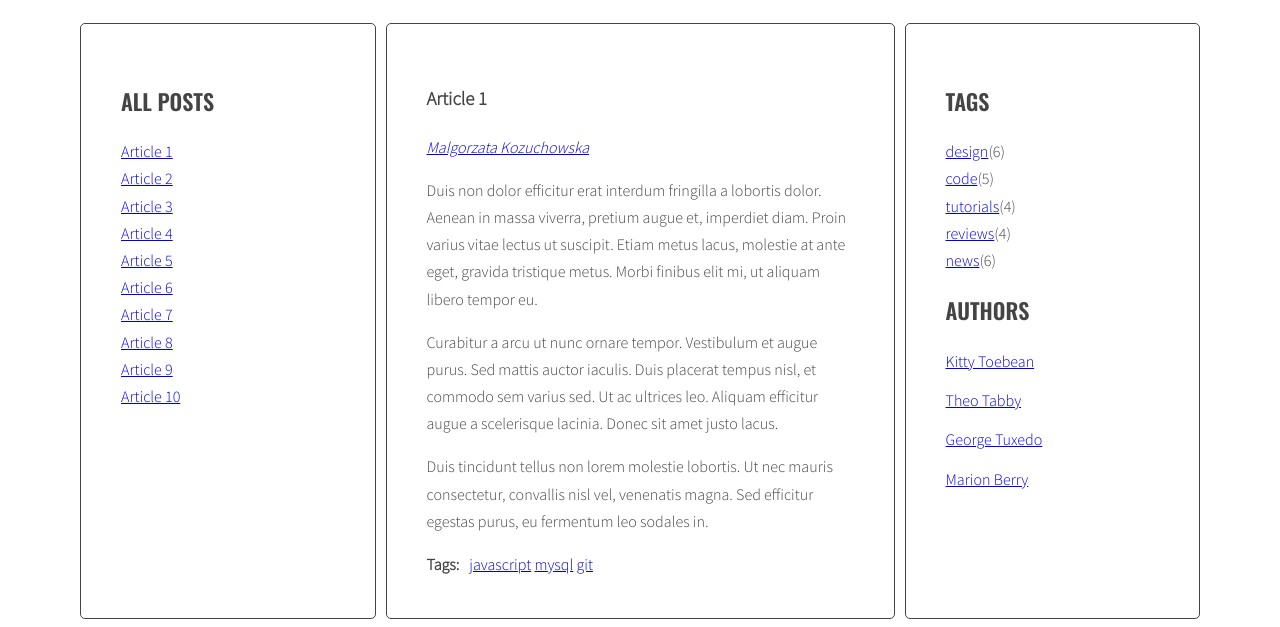
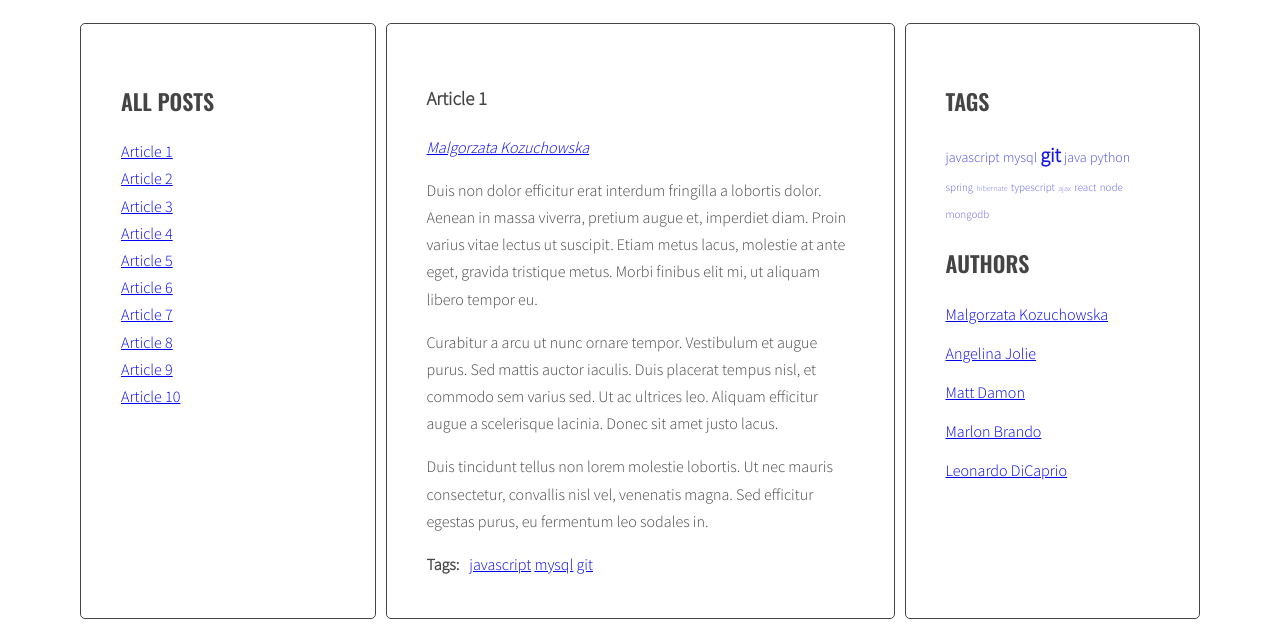
Before and after one commit to KrzysztofPiatkowski/javascript-blog, a website: page index.html in a window 1280 px wide. Shown: the part 220-847 px from the top of the page. Drawn offline with nearby package versions, Linux system fonts and the light colour scheme.

Commit message:
Add cloud of Tags and link to the Authors in the rigth sidebar

```diff
--- a/index.html
+++ b/index.html
@@ -160,15 +160,15 @@
             <aside class="sidebar" aria-label="Related information2">
               <h2 class="section-title">Tags</h2>
               <ul class="list tags">
-                <li><a href="#">design</a><span>(6)</span></li>
+                <!-- <li><a href="#">design</a><span>(6)</span></li>
                 <li><a href="#">code</a><span>(5)</span></li>
                 <li><a href="#">tutorials</a><span>(4)</span></li>
                 <li><a href="#">reviews</a><span>(4)</span></li>
-                <li><a href="#">news</a><span>(6)</span></li>
+                <li><a href="#">news</a><span>(6)</span></li> -->
               </ul>
               <h2 class="section-title">Authors</h2>
               <ul class="list authors">
-                <li>
+                <!-- <li>
                   <a href="#">
                     <span class="author-name">Kitty Toebean</span>
                   </a>
@@ -187,7 +187,7 @@
                   <a href="#">
                     <span class="author-name">Marion Berry</span>
                   </a>
-                </li>
+                </li> -->
               </ul>
             </aside>
           </main>
--- a/js/script.js
+++ b/js/script.js
@@ -98,9 +98,56 @@ const optArticleSelector = '.post',
 optTitleSelector = '.post-title',
 optTitleListSelector = '.titles',
 optArticleTagsSelector = '.post-tags .list',
-optArticleAuthorSelector = '.post-author';
+optArticleAuthorSelector = '.post-author',
+optTagsListSelector = '.tags.list',
+optCloudClassCount = 5,
+optCloudClassPrefix = 'tag-size-',
+optAuthorsListSelector = '.authors.list';
+
+function calculateTagsParams(tags) {
+  /* tagsObject = {};
+  const newArray = Object.values(tags);
+  let min = newArray[0];
+  let max = 0;
+  for (let i=1; i<newArray.length; i++) {
+    if (newArray[i]<min) {
+      min = newArray[i];
+    } else if (newArray[i]>max) {
+      max = newArray[i];
+    }
+  }
+  tagsObject.min = min;
+  tagsObject.max = max;
+  return tagsObject; */
+
+  const params = {max: 0, min: 999999};
+
+  for (let tag in tags) {
+    console.log(tag + ' is used ' + tags[tag] + ' times');
+    if (tags[tag] > params.max) {
+      params.max = tags[tag];
+    }
+    if (tags[tag] < params.min) {
+      params.min = tags[tag];
+    }
+  }
+  return params;
+}
+
+function calculateTagClass (count, params) {
+  const normalizedCount = count - params.min;
+  const normalizedMax = params.max - params.min;
+  const percentage = normalizedCount / normalizedMax;
+  const classNumber = Math.floor( percentage * (optCloudClassCount - 1) + 1 );
+  return `${optCloudClassPrefix}${classNumber}`;
+}
 
 function generateTags(){
+  /* [NEW] create a new variable allTags with an empty array
+  let allTags = []; */
+  /* [NEW] create a new variable allTags with an empty object */
+  let allTags = {};
+
   /* find all articles */
   const articles = document.querySelectorAll(optArticleSelector);
 
@@ -134,6 +181,19 @@ function generateTags(){
       html = html + linkHTML;
       console.log(html);
 
+      /* [NEW] check if this link is NOT already in allTags
+      if(allTags.indexOf(linkHTML) == -1){
+         [NEW] add generated code to allTags array
+        allTags.push(linkHTML);
+      } */
+     /* [NEW] check if this link is NOT already in allTags */
+      if(!allTags[tag]) {
+      /* [NEW] add tag to allTags object */
+        allTags[tag] = 1;
+      } else {
+        allTags[tag]++;
+      }
+
     /* END LOOP: for each tag */
     }
 
@@ -142,6 +202,34 @@ function generateTags(){
 
   /* END LOOP: for every article: */
   }
+  /* [NEW] find list of tags in right column */
+  const tagList = document.querySelector(optTagsListSelector);
+
+  /* [NEW] add html from allTags to tagList
+  tagList.innerHTML = allTags.join(' '); */
+  console.log(allTags);
+
+  const tagsParams = calculateTagsParams(allTags);
+  console.log('tagsParams:', tagsParams)
+  /* [NEW] create variable for all links HTML code */
+  let allTagsHTML = '';
+
+  /* [NEW] START LOOP: for each tag in allTags: */
+  for(let tag in allTags){
+    /* [NEW] generate code of a link and add it to allTagsHTML */
+    //allTagsHTML += '<li><a href="#tag-'+tag+'">'+tag+'</a></li> ' + ' (' + allTags[tag] + ') ';
+    const tagLinkHTML = '<li><a href="#tag-'+tag+'" class="' + calculateTagClass(allTags[tag], tagsParams) +'">'+tag+'</a></li> ';
+    console.log('tagLinkHTML:', tagLinkHTML);
+
+    /* [NEW] generate code of a link and add it to allTagsHTML */
+    allTagsHTML += tagLinkHTML;
+
+  }
+  /* [NEW] END LOOP: for each tag in allTags: */
+
+  /*[NEW] add HTML from allTagsHTML to tagList */
+  tagList.innerHTML = allTagsHTML;
+
 }
 
 generateTags();
@@ -159,11 +247,11 @@ function tagClickHandler(event){
 
   /* make a new constant "tag" and extract tag from the "href" constant */
   const tag = href.replace('#tag-', '');
-  console.log(tag);
+  //console.log(tag);
 
   /* find all tag links with class active */
   const activeTagLinks = document.querySelectorAll('a.active[href^="#tag-"]');
-  console.log(activeTagLinks);
+  //console.log(activeTagLinks);
 
   /* START LOOP: for each active tag link */
   for (let activeTagLink of activeTagLinks) {
@@ -176,7 +264,7 @@ function tagClickHandler(event){
 
   /* find all tag links with "href" attribute equal to the "href" constant */
   const tagLinks = document.querySelectorAll('a[href="' + href + '"]');
-  console.log('Taglink to : '+tagLinks);
+  //console.log('Taglink to : '+tagLinks);
 
   /* START LOOP: for each found tag link */
   for (let tagLink of tagLinks) {
@@ -208,6 +296,9 @@ function addClickListenersToTags(){
 addClickListenersToTags();
 
 function generateAuthors(){
+
+  /* [NEW] create a new variable allAuthors with an empty object */
+  let allAuthors = [];
   /* find all articles */
   const articles = document.querySelectorAll(optArticleSelector);
 
@@ -231,13 +322,24 @@ function generateAuthors(){
 
       /* add generated code to html variable */
       html = html + linkHTML;
-      console.log(html);
+      //console.log(html);
+
+      /* [NEW] check if this link is NOT already in allAuthors */
+      if(allAuthors.indexOf(linkHTML) == -1){
+        /* [NEW] add generated code to allTags array */
+        allAuthors.push(linkHTML);
+      }
 
     /* insert HTML of all the links into the author wrapper */
     authorWrapper.insertAdjacentHTML('beforeend', html);
 
   /* END LOOP: for every article: */
   }
+   /* [NEW] find list of tags in right column */
+   const authorList = document.querySelector(optAuthorsListSelector);
+
+   /* [NEW] add html from allTags to tagList */
+   authorList.innerHTML = allAuthors.join(' ');
 }
 
 generateAuthors();
@@ -254,11 +356,11 @@ function authorClickHandler(event){
 
   /* make a new constant "author" and extract articleAuthor from the "href" constant */
   const author = href.replace('#author-', '');
-  console.log(author);
+  //console.log(author);
 
   /* find all tag links with class active */
   const activeAuthorLinks = document.querySelectorAll('a.active[href^="#author-"]');
-  console.log(activeAuthorLinks);
+  //console.log(activeAuthorLinks);
 
   /* START LOOP: for each active tag link */
   for (let activeAuthorLink of activeAuthorLinks) {
@@ -271,7 +373,7 @@ function authorClickHandler(event){
 
   /* find all tag links with "href" attribute equal to the "href" constant */
   const authorLinks = document.querySelectorAll('a[href="' + href + '"]');
-  console.log('Authorlink to : '+authorLinks);
+  //console.log('Authorlink to : '+authorLinks);
 
   /* START LOOP: for each found tag link */
   for (let authorLink of authorLinks) {
--- a/sass/style.scss
+++ b/sass/style.scss
@@ -119,3 +119,43 @@ body {
     margin: 0 10px 0 0;
   }
 }
+
+/* Tags */
+.tags li {
+  display: inline;
+}
+
+.tag-size-1 {
+  font-size: 8px;
+  font-weight: 300;
+  text-decoration: none;
+  color: rgb(121, 121, 233);
+}
+
+.tag-size-2 {
+  font-size: 11px;
+  font-weight: 400;
+  text-decoration: none;
+  color: rgb(96, 96, 231);
+}
+
+.tag-size-3 {
+  font-size: 14px;
+  font-weight: 500;
+  text-decoration: none;
+  color: rgb(73, 73, 230);
+}
+
+.tag-size-4 {
+  font-size: 17px;
+  font-weight: 600;
+  text-decoration: none;
+  color: rgb(46, 46, 228);
+}
+
+.tag-size-5 {
+  font-size: 20px;
+  font-weight: 700;
+  text-decoration: none;
+  color: rgb(21, 21, 228);
+}
```
Also changed, not shown: css/style.css, 1 other file.
